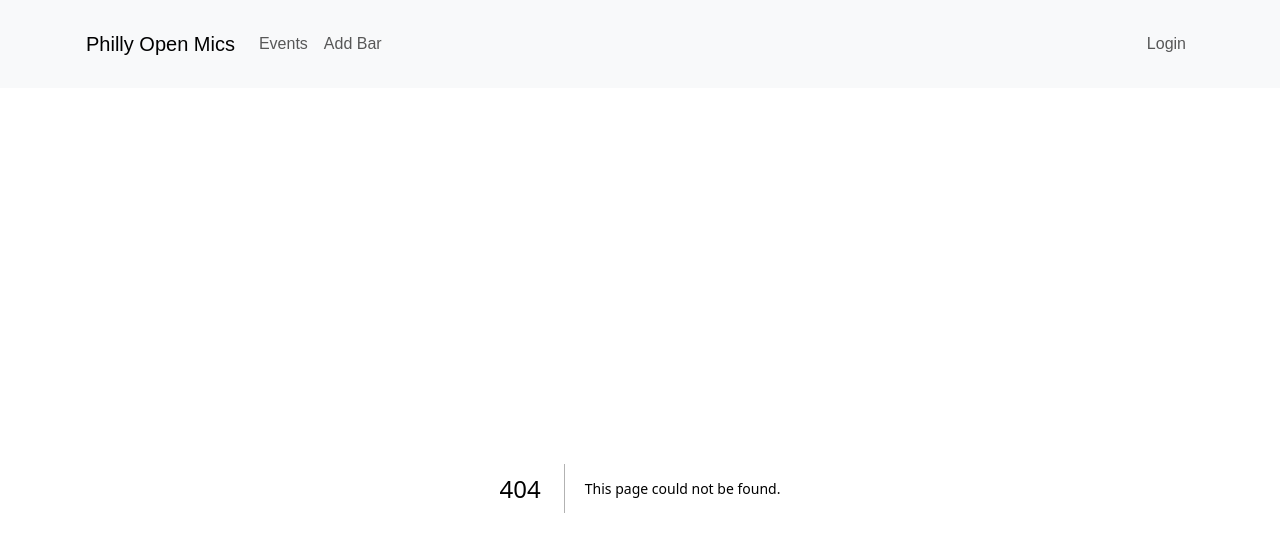
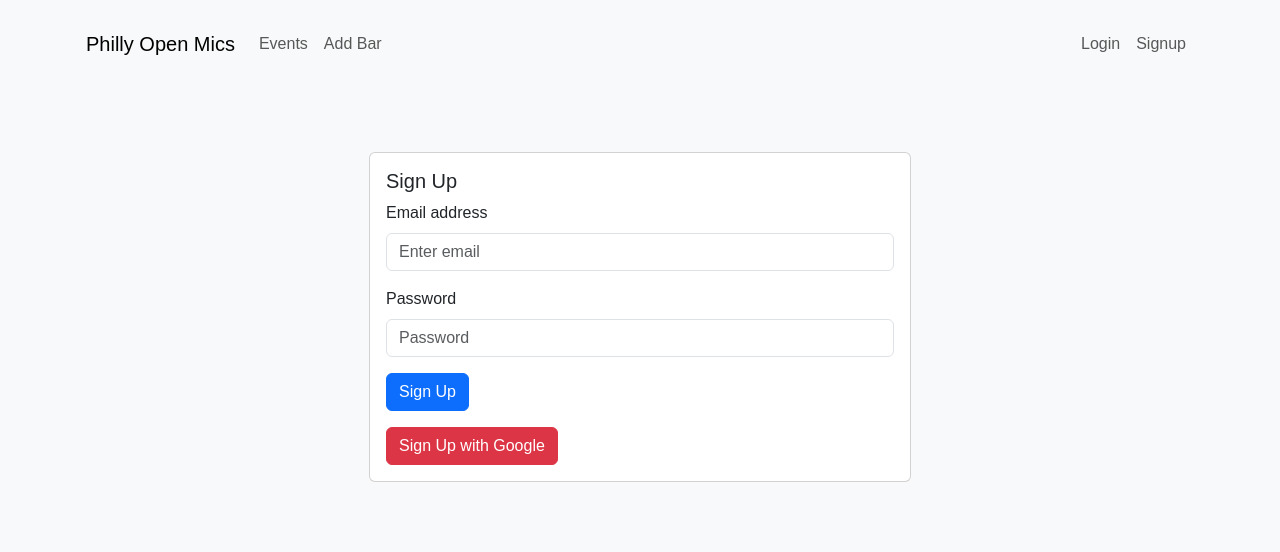
Before and after one commit to nick964/Philly-Open-Mics, a Next.js app: page /signup in a window 1280 px wide. Before the commit this address had no page. Shown: the top 552 px of the page. Built offline with nearby package versions, Linux system fonts and the light colour scheme; no server answers.

Commit message:
Adding auth

```diff
--- a/app/Navbar.tsx
+++ b/app/Navbar.tsx
@@ -1,10 +1,24 @@
 // app/Navbar.tsx
 "use client";
 
+import { useEffect, useState } from 'react';
 import { Navbar, Nav, Container } from 'react-bootstrap';
 import Link from 'next/link';
+import { User } from 'firebase/auth';
+import { auth } from '../lib/firebase';
+import { onAuthStateChanged } from 'firebase/auth';
 
 export default function MyNavbar() {
+  const [user, setUser] = useState<User | null>(null);
+
+  useEffect(() => {
+    const unsubscribe = onAuthStateChanged(auth, (user) => {
+      setUser(user);
+    });
+
+    return () => unsubscribe();
+  }, []);
+
   return (
     <Navbar bg="light" expand="lg">
       <Container>
@@ -22,9 +36,21 @@ export default function MyNavbar() {
             </Nav.Link>
           </Nav>
           <Nav className="ms-auto">
-            <Nav.Link as={Link} href="/login" passHref>
-              Login
-            </Nav.Link>
+            {!user && (
+              <>
+                <Nav.Link as={Link} href="/login" passHref>
+                  Login
+                </Nav.Link>
+                <Nav.Link as={Link} href="/signup" passHref>
+                  Signup
+                </Nav.Link>
+              </>
+            )}
+            {user && (
+              <Nav.Link onClick={() => auth.signOut()} href="#">
+                Signout
+              </Nav.Link>
+            )}
           </Nav>
         </Navbar.Collapse>
       </Container>
--- a/app/data/events.tsx
+++ b/app/data/events.tsx
@@ -15,6 +15,7 @@ export const events = [
       active: false,
       notes: "Check Punch Line's website or instagram for more details",
       dayOfWeek: 'Tuesday',
+      eventType: 'COMEDY',
       rrule: 'N/A'
     },
     {
@@ -32,6 +33,7 @@ export const events = [
       active: false,
       notes: '',
       dayOfWeek: 'Monday',
+      eventType: 'COMEDY',
       rrule: 'FREQ=MONTHLY;BYDAY=3MO'
     },
     {
@@ -49,6 +51,7 @@ export const events = [
       active: false,
       notes: '',
       dayOfWeek: 'Monday',
+      eventType: 'COMEDY',
       rrule: 'FREQ=WEEKLY;INTERVAL=2;BYDAY=MO'
     },
     {
@@ -66,6 +69,7 @@ export const events = [
       active: false,
       notes: '',
       dayOfWeek: 'Thursday',
+      eventType: 'COMEDY',
       rrule: 'FREQ=WEEKLY;BYDAY=TH'
     }
   ];
--- /dev/null
+++ b/app/signup/page.tsx
@@ -0,0 +1,79 @@
+"use client";
+
+import { useState } from 'react';
+import { auth } from '../../lib/firebase';
+import { createUserWithEmailAndPassword, GoogleAuthProvider, signInWithPopup } from 'firebase/auth';
+import { useRouter } from 'next/navigation';
+import { Container, Row, Col, Card, Form, Button, Alert } from 'react-bootstrap';
+
+export default function Signup() {
+  const [email, setEmail] = useState('');
+  const [password, setPassword] = useState('');
+  const [error, setError] = useState('');
+  const router = useRouter();
+
+  const handleSignup = async (e: React.FormEvent) => {
+    e.preventDefault();
+    try {
+      await createUserWithEmailAndPassword(auth, email, password);
+      router.push('/');
+    } catch (err) {
+      setError('Failed to sign up. Please check your details and try again.');
+    }
+  };
+
+  const handleGoogleSignup = async () => {
+    const provider = new GoogleAuthProvider();
+    try {
+      await signInWithPopup(auth, provider);
+      router.push('/');
+    } catch (err) {
+      setError('Failed to sign up with Google. Please try again.');
+    }
+  };
+
+  return (
+    <Container>
+      <Row className="justify-content-md-center">
+        <Col md={6}>
+          <Card className="mt-5">
+            <Card.Body>
+              <Card.Title>Sign Up</Card.Title>
+              {error && <Alert variant="danger">{error}</Alert>}
+              <Form onSubmit={handleSignup}>
+                <Form.Group controlId="formBasicEmail">
+                  <Form.Label>Email address</Form.Label>
+                  <Form.Control
+                    type="email"
+                    placeholder="Enter email"
+                    value={email}
+                    onChange={(e) => setEmail(e.target.value)}
+                    required
+                  />
+                </Form.Group>
+
+                <Form.Group controlId="formBasicPassword" className="mt-3">
+                  <Form.Label>Password</Form.Label>
+                  <Form.Control
+                    type="password"
+                    placeholder="Password"
+                    value={password}
+                    onChange={(e) => setPassword(e.target.value)}
+                    required
+                  />
+                </Form.Group>
+
+                <Button variant="primary" type="submit" className="mt-3">
+                  Sign Up
+                </Button>
+              </Form>
+              <Button variant="danger" onClick={handleGoogleSignup} className="mt-3">
+                Sign Up with Google
+              </Button>
+            </Card.Body>
+          </Card>
+        </Col>
+      </Row>
+    </Container>
+  );
+}
--- /dev/null
+++ b/lib/firebase.ts
@@ -0,0 +1,23 @@
+// lib/firebase.ts
+import { initializeApp, FirebaseApp } from 'firebase/app';
+import { getFirestore, Firestore } from 'firebase/firestore';
+import { getAuth, Auth } from 'firebase/auth';
+
+// Firebase configuration (from the Firebase Console)
+const firebaseConfig = {
+  apiKey: process.env.NEXT_PUBLIC_FIREBASE_API_KEY as string,
+  authDomain: process.env.NEXT_PUBLIC_FIREBASE_AUTH_DOMAIN as string,
+  projectId: process.env.NEXT_PUBLIC_FIREBASE_PROJECT_ID as string,
+  storageBucket: process.env.NEXT_PUBLIC_FIREBASE_STORAGE_BUCKET as string,
+  messagingSenderId: process.env.NEXT_PUBLIC_FIREBASE_MESSAGING_SENDER_ID as string,
+  appId: process.env.NEXT_PUBLIC_FIREBASE_APP_ID as string,
+};
+
+// Initialize Firebase
+const app: FirebaseApp = initializeApp(firebaseConfig);
+
+// Initialize Firebase services
+const db: Firestore = getFirestore(app);
+const auth: Auth = getAuth(app);
+
+export { db, auth };
--- a/package.json
+++ b/package.json
@@ -10,6 +10,7 @@
   },
   "dependencies": {
     "bootstrap": "^5.3.3",
+    "firebase": "^10.13.0",
     "next": "14.2.5",
     "react": "^18",
     "react-bootstrap": "^2.10.4",
```
Also changed, not shown: app/login/page.tsx (added, +66 -0 lines), app/page.tsx (+16 -3 lines), 2 other files (tests, documents, lock files or other folders).
